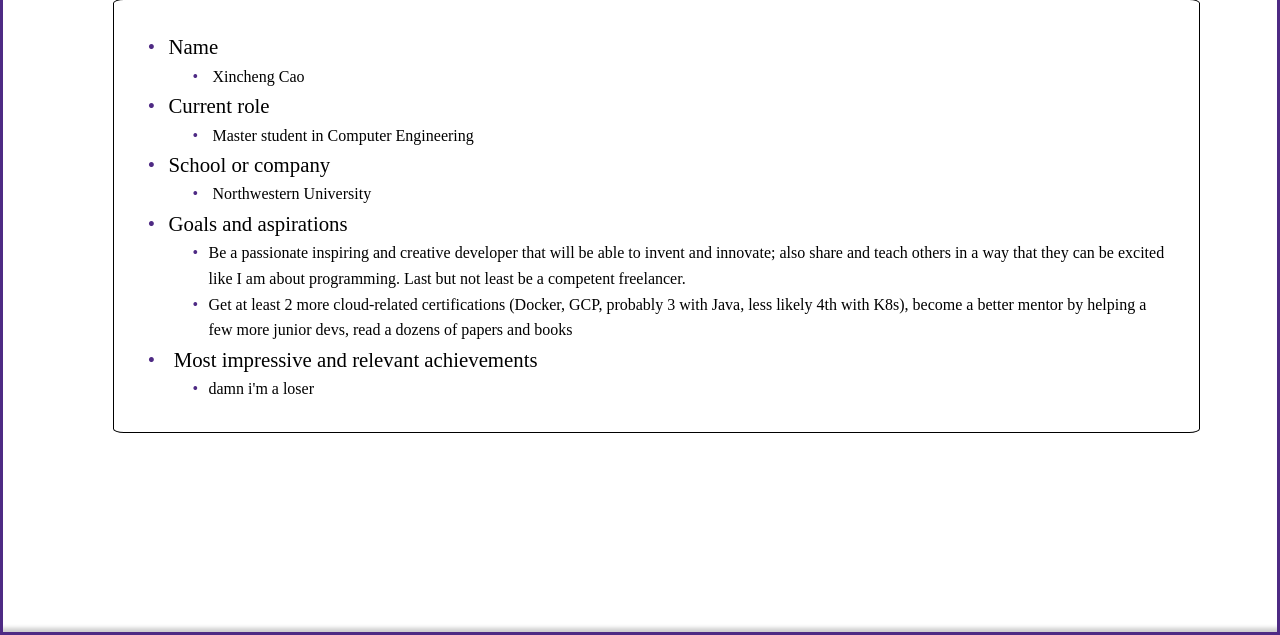
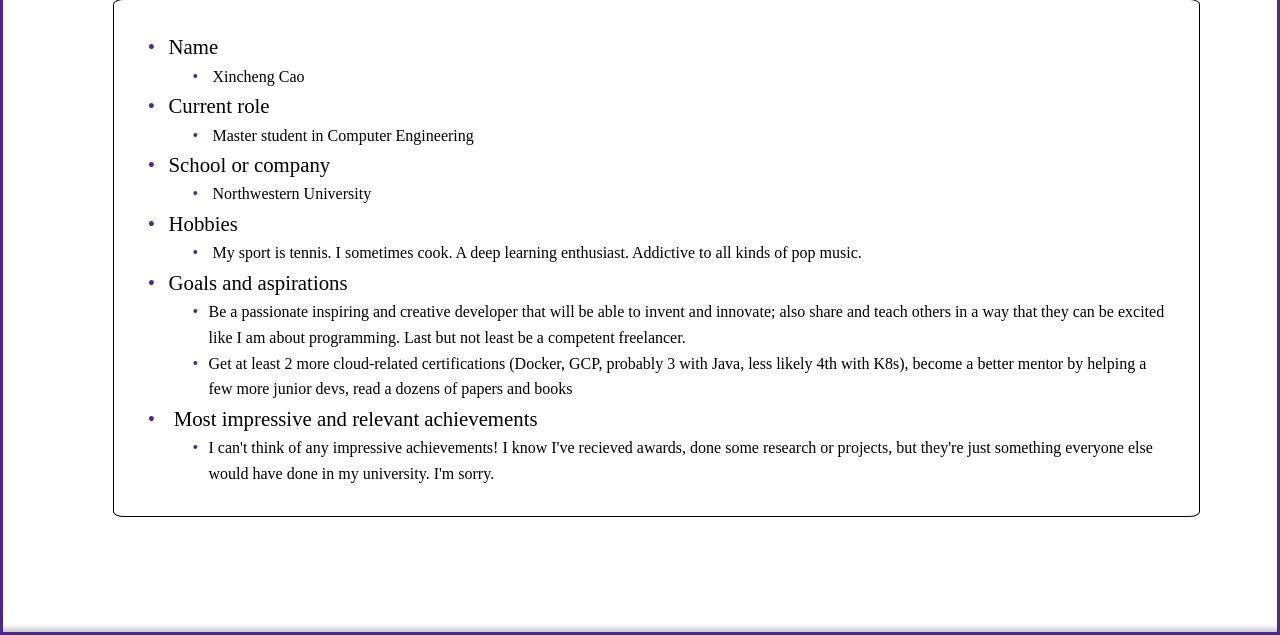
Before and after one commit to xincheng-cao/Personal-Website, a plain HTML site: page bio.html in a window 1280 px wide. Shown: the part 165-800 px from the top of the page. Drawn offline with Linux system fonts and the light colour scheme; a web font is replaced by a local one.

Commit message:
third commit by xincheng

```diff
--- a/bio.html
+++ b/bio.html
@@ -33,6 +33,12 @@
           </ul>
         </li>
 
+        <li >Hobbies
+          <ul>
+            <li> My sport is tennis. I sometimes cook. A deep learning enthusiast. Addictive to all kinds of pop music.</li>
+          </ul>
+        </li>
+
         <li >Goals and aspirations
           <ul>
             <li>Be a passionate inspiring and creative developer that will be able to invent and innovate; also share and teach others in a way that they can be excited like I am about programming. Last but not least be a competent freelancer.</li>
@@ -41,7 +47,7 @@
         </li>
         <li > Most impressive and relevant achievements
           <ul>
-            <li>damn i'm a loser</li>
+            <li>I can't think of any impressive achievements! I know I've recieved awards, done some research or projects, but they're just something everyone else would have done in my university. I'm sorry.</li>
           </ul>
         </li>
 
```
Also changed, not shown: res/linkedinphoto.png, 2 other files.
